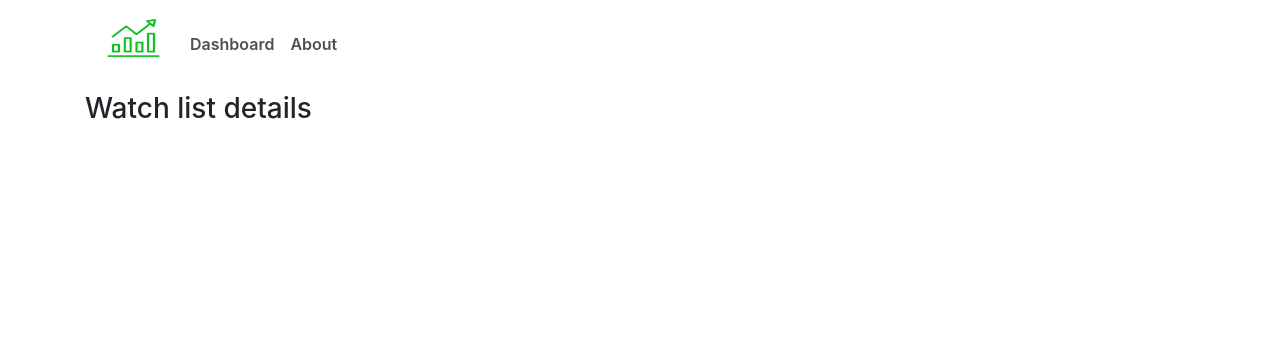
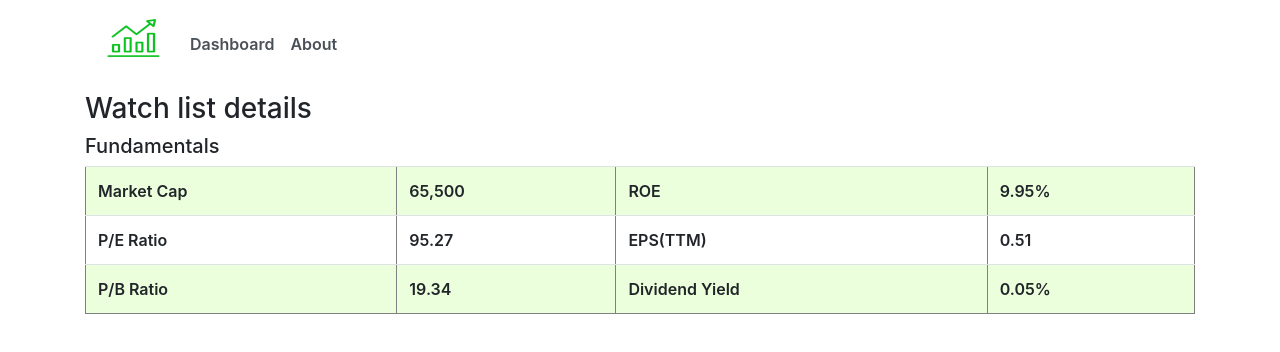
Before and after one commit to gauravjantwal/stock-market, a React (Create React App) app in the folder src/ui/stocks/: page /details/1 in a window 1280 px wide. Shown: the top 352 px of the page. Built offline with nearby package versions, Linux system fonts and the light colour scheme; no server answers.

Commit message:
fundamentals and singup

```diff
--- a/src/ui/stocks/src/App.js
+++ b/src/ui/stocks/src/App.js
@@ -13,6 +13,8 @@ import logo from './logo.webp';
 import Login from "./pages/login";
 import AuthProvider from "./utility/authProvider";
 import WatchListDetailsPage from "./pages/watchlist-details-page";
+import signup from "./pages/signup";
+import WatchList from "./pages/watchList";
 
 function App() {
 
@@ -48,8 +50,9 @@ function App() {
       <div className="container mt-3">
         <div>
           <Routes>
-            <Route path="/login" component={Login} />
-            <Route path="/" Component={Dashboard} />
+            <Route path="/" Component={signup} />
+            <Route path="/login" Component={Login} />
+            <Route path="/dashboard" Component={Dashboard} />
             <Route path="/watchlist" element={<ProtectedRoute element={watchList} />} />
             <Route path="/about" Component={About} />
             <Route path="/details">
--- a/src/ui/stocks/src/layout/menu.js
+++ b/src/ui/stocks/src/layout/menu.js
@@ -9,7 +9,7 @@ const Menu = () => {
     <div className="collapse navbar-collapse mt-3" id="collapsibleNavbar">
       <ul className="navbar-nav">
         <li className="nav-item">
-          <NavLink activeClassName="active" className="nav-link" to="/">
+          <NavLink activeClassName="active" className="nav-link" to="/dashboard">
             Dashboard
           </NavLink>
         </li>
@@ -18,8 +18,7 @@ const Menu = () => {
           <NavLink
             activeClassName="active"
             className="nav-link"
-            to="/watchlist"
-          >
+            to="/watchlist">
             WatchList
           </NavLink>
         </li>
--- /dev/null
+++ b/src/ui/stocks/src/pages/fundamentals.js
@@ -0,0 +1,36 @@
+import React from 'react';
+import { useParams, useLocation } from 'react-router-dom';
+
+const Fundamentals = () => {
+    const {name} = useParams();
+    let location = useLocation();
+      console.log(location);
+    return (
+        <div>
+        <h5>Fundamentals</h5>
+        <table className="table table-striped" border="no-border">
+            <tbody>
+                <tr>
+                    <td>Market Cap</td>
+                    <td>65,500</td>
+                    <td>ROE</td>
+                    <td>9.95%</td>
+                </tr>
+                <tr>
+                    <td>P/E Ratio</td>
+                    <td>95.27</td>
+                    <td>EPS(TTM)</td>
+                    <td>0.51</td>
+                </tr>
+                <tr>
+                    <td>P/B Ratio</td>
+                    <td>19.34</td>
+                    <td>Dividend Yield</td>
+                    <td>0.05%</td>
+                </tr>
+            </tbody>
+        </table>
+        </div>
+    );
+};
+export default Fundamentals;
--- /dev/null
+++ b/src/ui/stocks/src/pages/signup.js
@@ -0,0 +1,27 @@
+import React from 'react';
+import { NavLink } from 'react-router-dom';
+
+const signup = () => {
+    return (
+        <div>
+            <h3>Signup</h3>
+            <form>
+            <label>Username:&nbsp; </label>
+            <input type="text"></input>
+            <br></br>
+            <label>Password: &nbsp;</label>
+            <input type="password"></input>
+            <br></br>
+            <label>Email: &nbsp;&nbsp;&nbsp;&nbsp;&nbsp;&nbsp;&nbsp;</label>
+            <input type="email"></input>
+            <br></br>
+            <button className="btn btn-success">Submit</button>
+            </form>
+            <div>
+                <p>Already a user? <NavLink to={`/login`}>Login</NavLink></p>
+            </div>
+        </div>
+    );
+};
+
+export default signup
--- a/src/ui/stocks/src/pages/watchlist-details-page.js
+++ b/src/ui/stocks/src/pages/watchlist-details-page.js
@@ -1,6 +1,7 @@
 import React from 'react';
 import { useParams, useLocation } from 'react-router-dom';
 import tata from "./Images/tata-logo.png";
+import Fundamentals from './fundamentals';
 
 
 const WatchListDetailsPage = () => {
@@ -10,7 +11,7 @@ const WatchListDetailsPage = () => {
     return (
         <div>
         <h3>Watch list details</h3>
-        <p>{name}</p>
+        <Fundamentals></Fundamentals>
         </div>
     );
 };
```
Also changed, not shown: 1 other file (tests, documents, lock files or other folders).
